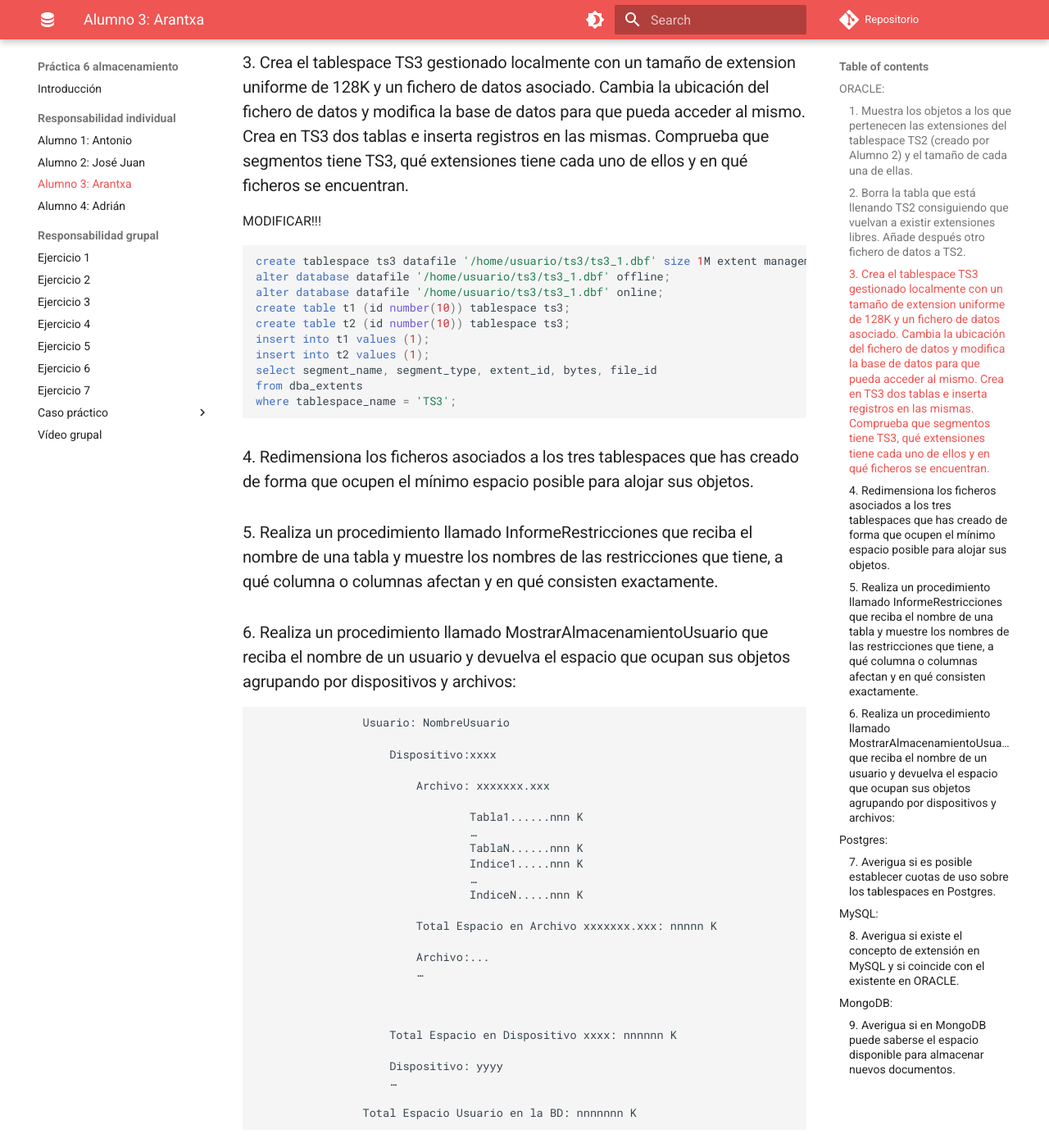
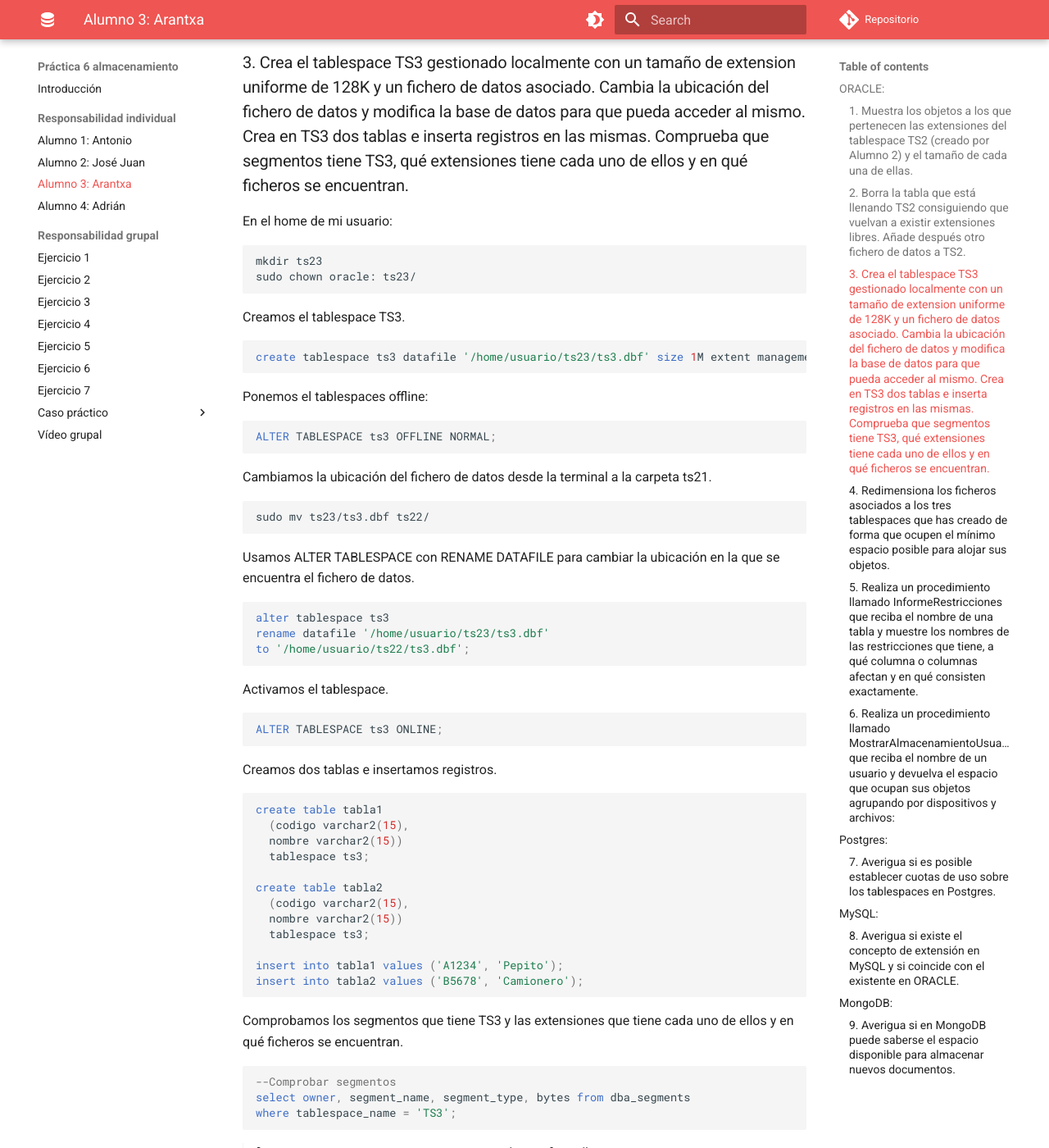
Before and after one commit to adriasir123/grupalesbdc, an MkDocs documentation site: the page built from docs/p6-almacenamiento/ri/alumno3.md, in a window 1280 px wide and 1400 px high, scrolled down 1087 px. Shown: the whole window at 82% size. Built offline with MkDocs 1.6.1 and Material for MkDocs 9.7.7, drawn with Linux system fonts in a browser that asks for light colours; comment, search, counter and statistics services are not loaded; some of the changed text lies outside the part shown.

Commit message:
He terminado ej 3 individual

````diff
--- a/docs/p6-almacenamiento/ri/alumno3.md
+++ b/docs/p6-almacenamiento/ri/alumno3.md
@@ -30,20 +30,86 @@ alter tablespace ts2 add datafile '/home/usuario/ts23/ts2_3.dbf' size 1M;
 
 ### 3. Crea el tablespace TS3 gestionado localmente con un tamaño de extension uniforme de 128K y un fichero de datos asociado. Cambia la ubicación del fichero de datos y modifica la base de datos para que pueda acceder al mismo. Crea en TS3 dos tablas e inserta registros en las mismas. Comprueba que segmentos tiene TS3, qué extensiones tiene cada uno de ellos y en qué ficheros se encuentran.
 
-MODIFICAR!!!
+En el home de mi usuario:
+
+```bash
+mkdir ts23
+sudo chown oracle: ts23/
+```
+
+Creamos el tablespace TS3.
 
 ```sql
-create tablespace ts3 datafile '/home/usuario/ts3/ts3_1.dbf' size 1M extent management local uniform size 128K;
-alter database datafile '/home/usuario/ts3/ts3_1.dbf' offline;
-alter database datafile '/home/usuario/ts3/ts3_1.dbf' online;
-create table t1 (id number(10)) tablespace ts3;
-create table t2 (id number(10)) tablespace ts3;
-insert into t1 values (1);
-insert into t2 values (1);
-select segment_name, segment_type, extent_id, bytes, file_id
-from dba_extents
+create tablespace ts3 datafile '/home/usuario/ts23/ts3.dbf' size 1M extent management local uniform size 128K;
+```
+
+Ponemos el tablespaces offline:
+
+```sql
+ALTER TABLESPACE ts3 OFFLINE NORMAL;
+```
+
+Cambiamos la ubicación del fichero de datos desde la terminal a la carpeta ts21.
+
+```bash
+sudo mv ts23/ts3.dbf ts22/
+```
+
+Usamos ALTER TABLESPACE con RENAME DATAFILE para cambiar la ubicación en la que se encuentra el fichero de datos.
+
+```sql
+alter tablespace ts3
+rename datafile '/home/usuario/ts23/ts3.dbf'
+to '/home/usuario/ts22/ts3.dbf';
+```
+
+Activamos el tablespace.
+
+```sql
+ALTER TABLESPACE ts3 ONLINE;
+```
+
+Creamos dos tablas e insertamos registros.
+
+```sql
+create table tabla1
+  (codigo varchar2(15),
+  nombre varchar2(15))
+  tablespace ts3;
+
+create table tabla2
+  (codigo varchar2(15),
+  nombre varchar2(15))
+  tablespace ts3;
+
+insert into tabla1 values ('A1234', 'Pepito');
+insert into tabla2 values ('B5678', 'Camionero');
+```
+
+Comprobamos los segmentos que tiene TS3 y las extensiones que tiene cada uno de ellos y en qué ficheros se encuentran.
+
+```sql
+--Comprobar segmentos
+select owner, segment_name, segment_type, bytes from dba_segments
 where tablespace_name = 'TS3';
 ```
+
+![segmentos](/img/capturas-arantxa/105.png)
+
+```sql
+--Comprobar extensiones de esos segmentos
+select segment_name, extent_id, bytes, file_id from dba_extents
+where segment_name = 'TABLA1' or segment_name = 'TABLA2';
+```
+
+![extensiones](/img/capturas-arantxa/106.png)
+
+```sql
+--Comprobar fichero donde se encuentra
+select file_name from dba_data_files where file_id=19;
+```
+
+![fichero](/img/capturas-arantxa/107.png)
 
 ### 4. Redimensiona los ficheros asociados a los tres tablespaces que has creado de forma que ocupen el mínimo espacio posible para alojar sus objetos.
 
````
Also changed, not shown: docs/img/capturas-arantxa/105.png (added), docs/img/capturas-arantxa/106.png (added), docs/img/capturas-arantxa/107.png (added).
